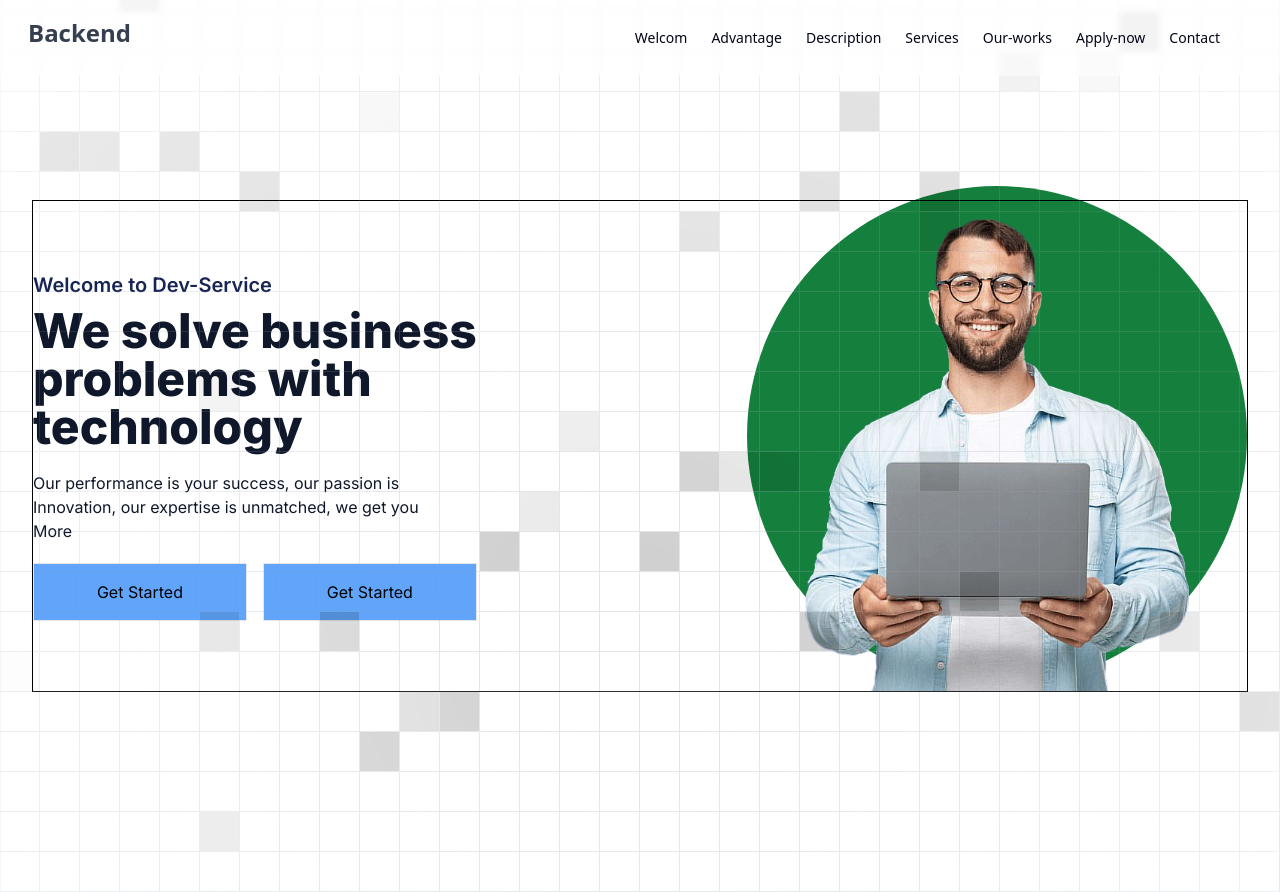
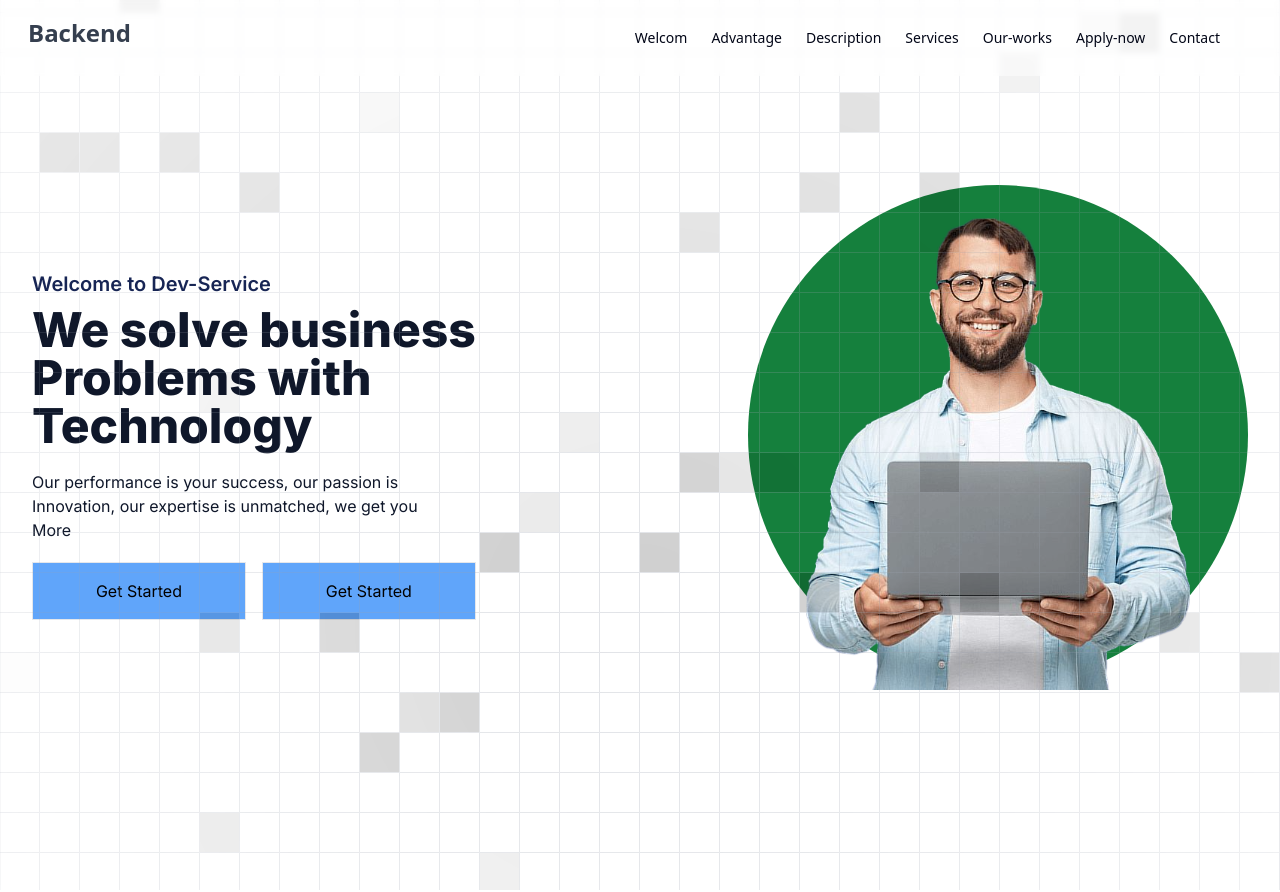
Before and after one commit to tchasinga/devservice, a Next.js app: page / in a window 1280 px wide. Built offline with nearby package versions, Linux system fonts and the light colour scheme.

Commit message:
new code is added for reall

```diff
--- a/src/app/Components/Ui/Heros.jsx
+++ b/src/app/Components/Ui/Heros.jsx
@@ -6,14 +6,14 @@ import "./extension.css";
 export default function Heros() {
   return (
     <div className='relative w-full py-[200px] px-4 md:px-8'>
-       <div className="flex flex-col md:flex-row justify-between items-center max-w-screen-xl mx-auto border-black border onrespo">
+       <div className="flex flex-col md:flex-row justify-between items-center max-w-screen-xl mx-auto onrespo">
           {/* New first div */}
           <div className="flex flex-col justify-center text-center md:text-left">
               <p className="text-blue-950 font-semibold text-lg md:text-xl">Welcome to Dev-Service</p>
-              <div className="flex flex-col justify-center text-4xl md:text-5xl text-slate-900 font-extrabold mt-2">
+              <div className="flex flex-col justify-center text-4xl md:text-5xl text-slate-900 font-extrabold mt-2 first-letter:uppercase">
                   <h1>We solve business</h1>
-                  <h1>problems with</h1>
-                  <h1>technology</h1>
+                  <h1>Problems with</h1>
+                  <h1>Technology</h1>
               </div>
               <div className="my-5 text-slate-900 font-normal text-sm md:text-base">
                   <p>Our performance is your success, our passion is</p>
```
